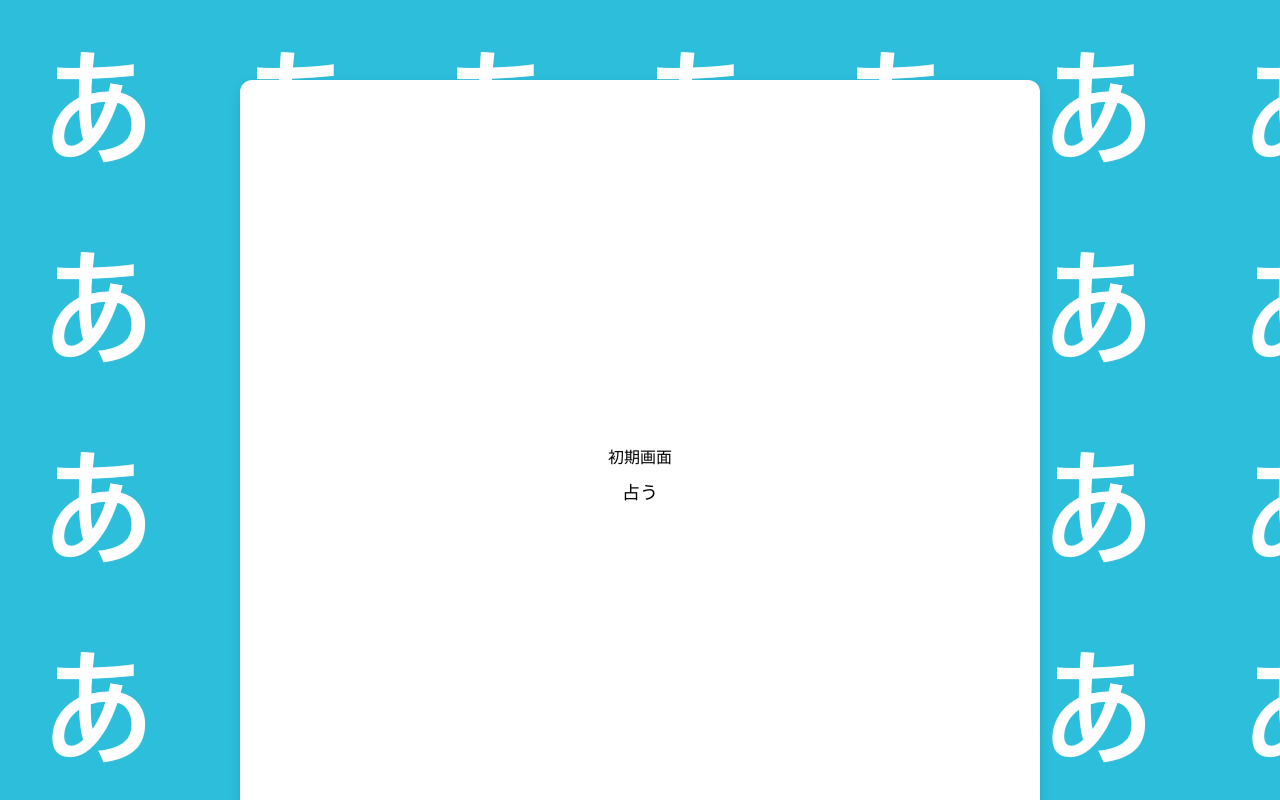
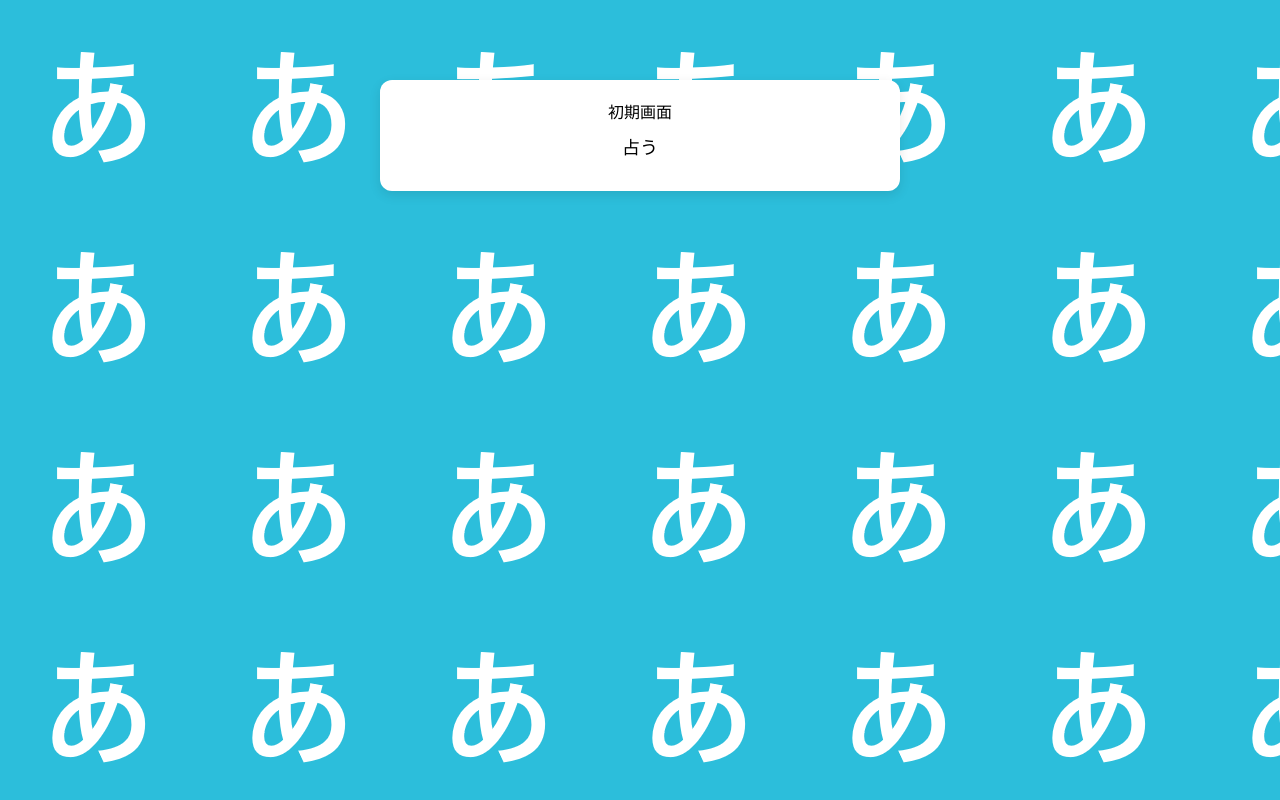
Before and after one commit to KofuriJunya/Aomikuji, a Next.js app in the folder my-app/: page / in a window 1280 px wide. Shown: the top 800 px of the page. Built offline with nearby package versions, Linux system fonts and the light colour scheme.

Commit message:
cssサイズを調整2

```diff
--- a/my-app/app/globals.css
+++ b/my-app/app/globals.css
@@ -29,16 +29,20 @@
 /* コンテンツのラッパー */
 .content-wrapper {
   width: 100%;
-  max-width: 480px; /* ← 中身の幅を広げるポイント */
   margin: 0 auto;
   text-align: center;
 }
 
-/* ===== スマホ対応（767px未満） ===== */
+.content-wrapper .inner-content {
+  width: 100%;
+  text-align: center;
+}
+
+/* ===== 共通初期値 ===== */
 .app-container {
   width: 100%;
-  max-width: 480px;
-  height: 640px;
+  max-width: 520px;
+  max-height: 720px;
   background: white;
   padding: 20px;
   border-radius: 12px;
@@ -52,23 +56,3 @@
   overflow: hidden;        /* ← はみ出し防止 */
   text-align: center;      /* ← テキスト中央寄せ */
 }
-
-/* ===== 中サイズデバイス（768px - 1024px） ===== */
-@media (min-width: 768px) and (max-width: 1024px) {
-  .app-container {
-    width: 100%;
-    max-width: 600px;
-    height: 720px;
-    padding: 30px;
-  }
-}
-
-/* ===== 大サイズデバイス（1025px以上） ===== */
-@media (min-width: 1025px) {
-  .app-container {
-    width: 100%;
-    max-width: 800px;
-    height: 800px;
-    padding: 40px;
-  }
-}
--- a/my-app/app/layout.tsx
+++ b/my-app/app/layout.tsx
@@ -30,7 +30,7 @@ export default function RootLayout({
         <main className="main">
           <div className="app-container">
             <div className="content-wrapper">
-              <div style={{ textAlign: "center" , width: "100%" }}>
+              <div className="inner-content">
                 {children}
               </div>
             </div>
--- a/my-app/app/page.tsx
+++ b/my-app/app/page.tsx
@@ -91,8 +91,8 @@ export default function App() {
 
           {/* 動画 */}
           <iframe
-            style={{ width: "100%", maxWidth: "480px", borderRadius: "8px", marginTop: "20px" }}
-            height="215"
+            style={{ width: "100%", maxWidth: "480px", marginTop: "20px" }}
+            height="270"
             src={result?.movie ? toEmbedUrl(result.movie) : ""}
             title="YouTube video player"
             frameBorder="0"
```
